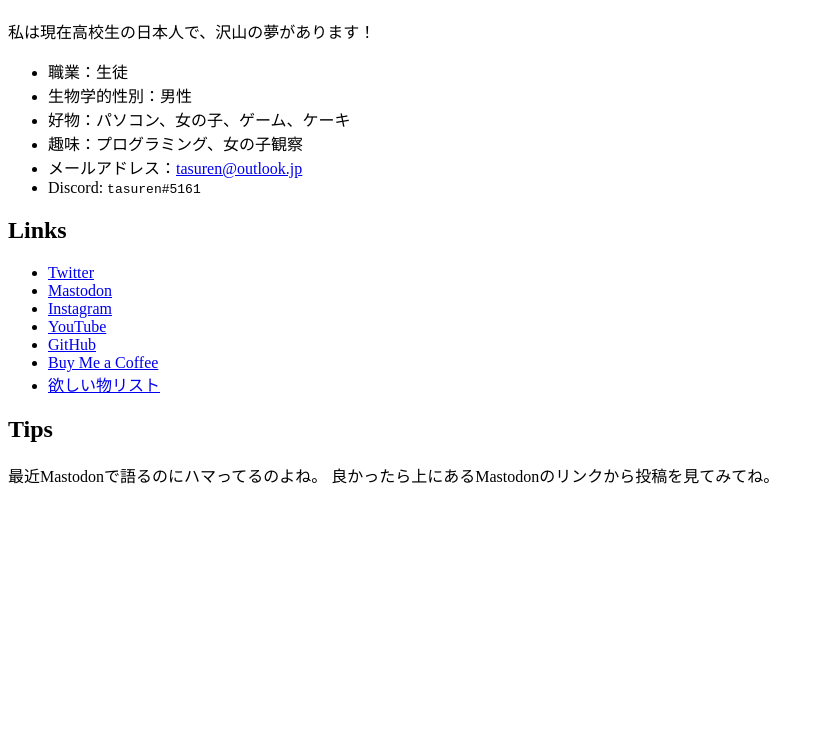
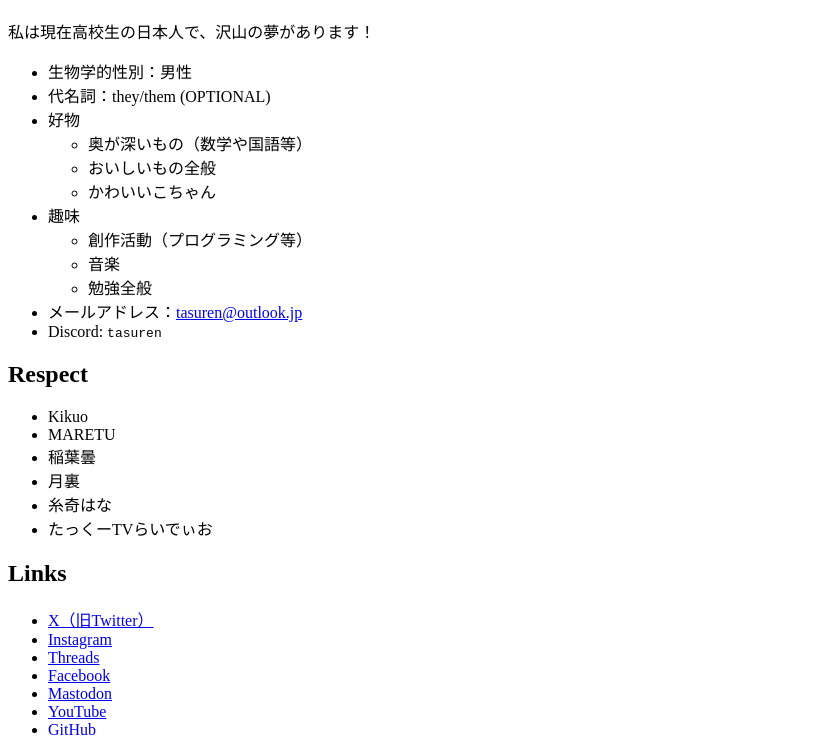
Before and after one commit to tasuren/website, an Astro site: page /profile in a window 1280 px wide. Shown: the part 61-797 px from the top of the page, without its empty margins (0-824 px from the left). Built offline with nearby package versions, Linux system fonts and the light colour scheme; Astro itself is replaced by a stand-in of ours.

Commit message:
プロフィールを更新

```diff
--- a/src/pages/profile.md
+++ b/src/pages/profile.md
@@ -5,22 +5,38 @@ description: tasurenについての情報が記されているページです。
 # Profile
 私は現在高校生の日本人で、沢山の夢があります！
 
-- 職業：生徒
 - 生物学的性別：男性
-- 好物：パソコン、女の子、ゲーム、ケーキ
-- 趣味：プログラミング、女の子観察
+- 代名詞：they/them (OPTIONAL)
+- 好物
+  - 奥が深いもの（数学や国語等）
+  - おいしいもの全般
+  - かわいいこちゃん
+- 趣味
+  - 創作活動（プログラミング等）
+  - 音楽
+  - 勉強全般
 - メールアドレス：[tasuren@outlook.jp](tasuren@outlook.jp)
-- Discord: `tasuren#5161`
+- Discord: `tasuren`
+
+## Respect
+- Kikuo
+- MARETU
+- 稲葉曇
+- 月裏
+- 糸奇はな
+- たっくーTVらいでぃお
 
 ## Links
-- <a href="https://twitter.com/tasuren1022/" target="_blank">Twitter</a>
+- <a href="https://twitter.com/tasuren1022/" target="_blank">X（旧Twitter）</a>
+- <a href="https://www.instagram.com/tasuren1022/" target="_blank">Instagram</a>
+- <a href="https://www.threads.net/@tasuren1022/" target="_blank">Threads</a>
+- <a href="https://www.facebook.com/tasuren" target="_blank">Facebook</a>
 - <a href="https://mstdn.jp/web/@tasuren1022/" target="_blank">Mastodon</a>
-- <a href="https://www.instagram.com/tasuren1022/" target="_blank">Instagram</a>
 - <a href="https://www.youtube.com/@tasuren/" target="_blank">YouTube</a>
 - <a href="https://github.com/tasuren/" target="_blank">GitHub</a>
 - <a href="https://www.buymeacoffee.com/tasuren/" target="_blank">Buy Me a Coffee</a>
 - <a href="https://www.amazon.jp/hz/wishlist/ls/JNO8G3WBMKAX?ref_=wl_share" target="_blank">欲しい物リスト</a>
 
 ## Tips
-最近Mastodonで語るのにハマってるのよね。
-良かったら上にあるMastodonのリンクから投稿を見てみてね。
+最近、クリエイティブなことだとか面白いと思ったことをThreadsに投稿している。例えば、秒速0mとか。
+これはきくおさんがMastodonでやってるのを軽く真似たような感じ。（笑）
```
